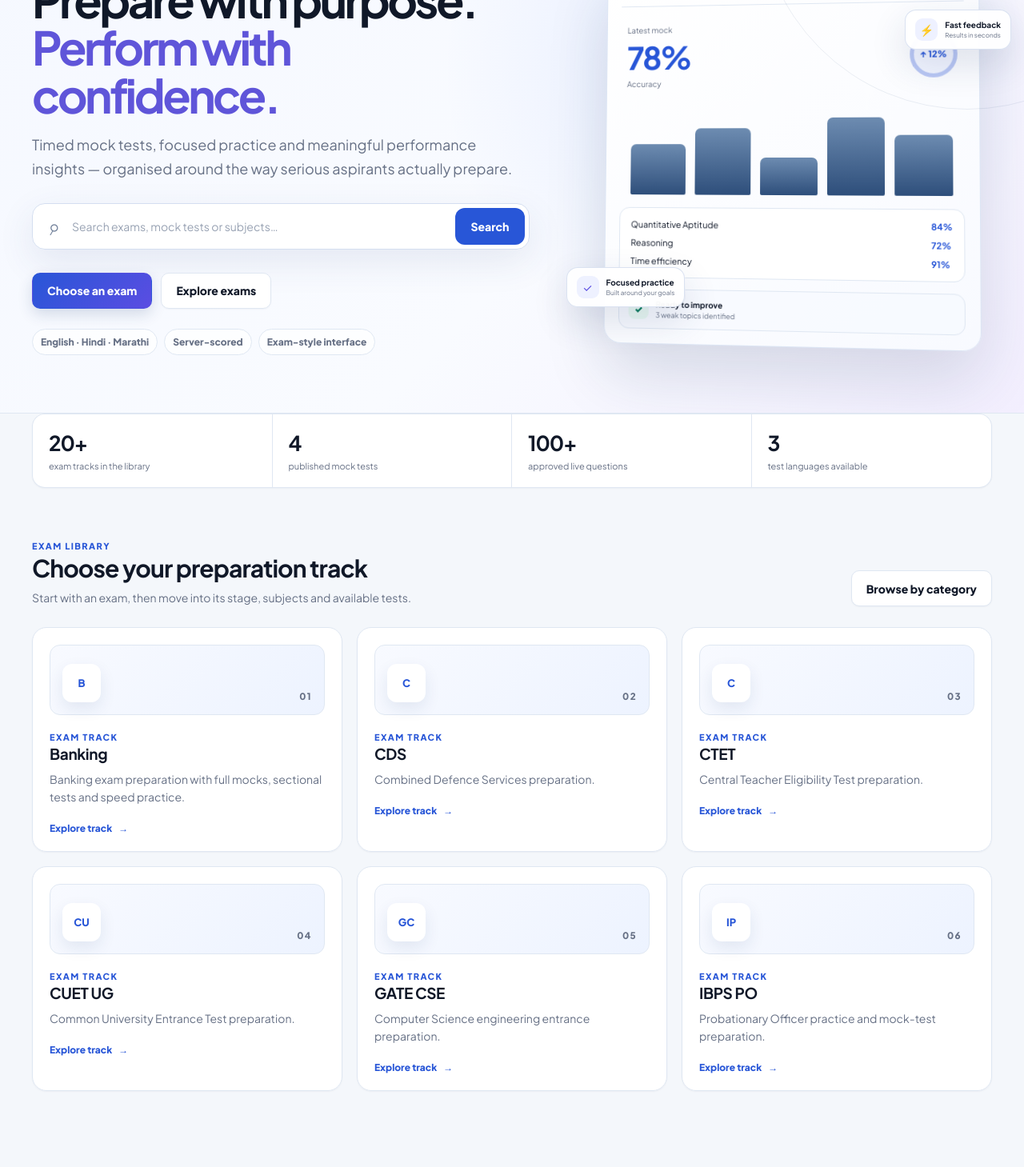
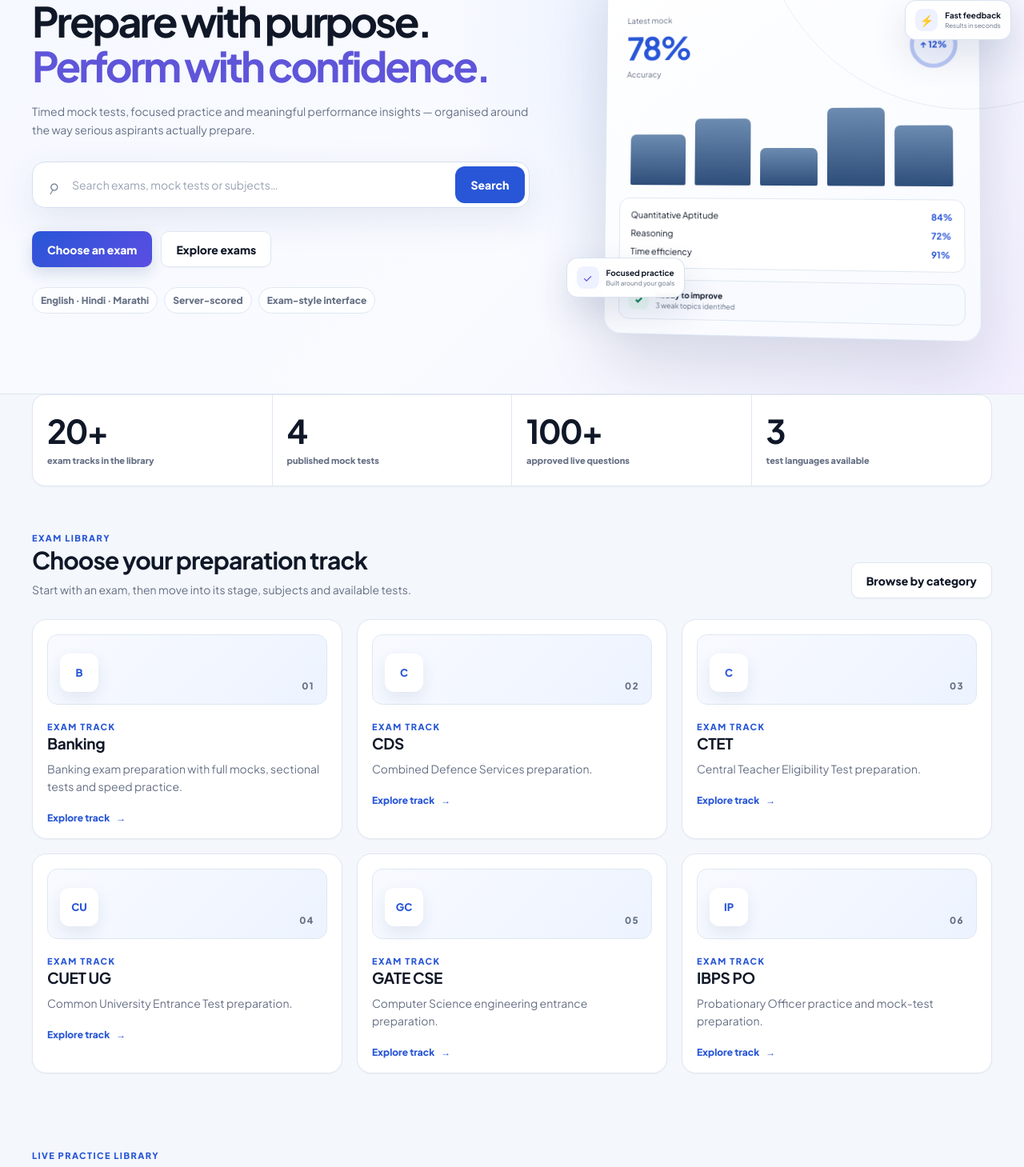
Before and after one commit to RajeshKhandare/mockwebsite, a Next.js app: page / in a window 1280 px wide. Shown: the part 220-1679 px from the top of the page at 80% size. Built offline with nearby package versions, Linux system fonts and the light colour scheme.

Commit message:
compact site typography and polish resources

```diff
--- a/app/globals.css
+++ b/app/globals.css
@@ -1608,3 +1608,129 @@ h1 { font-size: clamp(36px,4.5vw,56px); }
 .hero h1 { font-size: clamp(38px,4.8vw,58px); }
 .section { padding-top: 56px; padding-bottom: 56px; }
 .card { padding: 21px; }
+
+
+/* Active primary navigation + compact account control */
+.nav-links > a.active {
+  color: var(--text);
+  font-weight: 800;
+}
+.nav-links > a.active::after {
+  content: "";
+  display: block;
+  height: 2px;
+  margin-top: 5px;
+  border-radius: 999px;
+  background: var(--brand);
+}
+.account-avatar-icon {
+  color: var(--muted);
+}
+.account-avatar-icon svg {
+  width: 18px;
+  height: 18px;
+}
+.account-chip.account-chip-avatar-only {
+  width: 38px !important;
+  height: 38px !important;
+  min-width: 38px !important;
+}
+.account-chip.account-chip-avatar-only .account-avatar {
+  width: 38px !important;
+  height: 38px !important;
+  background: var(--surface-soft);
+  border: 1px solid var(--border);
+  color: var(--muted);
+}
+
+/* Resources */
+.resources-page { padding-top: 48px; }
+.resources-hero { align-items: flex-end; margin-bottom: 28px; }
+.resources-hero h1 { max-width: 760px; }
+.resources-hero p { max-width: 760px; }
+.resource-grid {
+  display:grid;
+  grid-template-columns:repeat(3,minmax(0,1fr));
+  gap:14px;
+}
+.resource-card { min-height:190px; }
+.resource-card h2 { margin:10px 0 8px; font-size:21px; }
+.resource-card p { margin:0; color:var(--muted); font-size:13px; line-height:1.7; }
+.resource-label {
+  display:inline-flex;
+  padding:5px 8px;
+  border:1px solid var(--border);
+  border-radius:999px;
+  color:var(--brand);
+  background:var(--accent-soft);
+  font-size:10px;
+  font-weight:800;
+  text-transform:uppercase;
+  letter-spacing:.06em;
+}
+.resource-workflow {
+  display:grid;
+  grid-template-columns:minmax(0,.85fr) minmax(0,1.15fr);
+  gap:28px;
+  margin-top:38px;
+  padding:26px;
+  border:1px solid var(--border);
+  border-radius:20px;
+  background:var(--surface-soft);
+}
+.resource-workflow h2 { margin:5px 0 8px; font-size:28px; }
+.resource-workflow p { max-width:620px; }
+.resource-steps { display:grid; grid-template-columns:repeat(2,minmax(0,1fr)); gap:10px; }
+.resource-steps div {
+  padding:15px;
+  border:1px solid var(--border);
+  border-radius:14px;
+  background:var(--surface);
+}
+.resource-steps strong { display:block; color:var(--brand); font-size:12px; margin-bottom:7px; }
+.resource-steps span { display:block; color:var(--muted); font-size:12px; line-height:1.55; }
+.resource-links { margin-top:46px; }
+.resource-link-grid .card { transition:transform .18s ease,border-color .18s ease; }
+.resource-link-grid .card:hover { transform:translateY(-2px); border-color:color-mix(in srgb,var(--brand) 45%,var(--border)); }
+.resource-preview-grid { grid-template-columns:repeat(4,minmax(0,1fr)); }
+.resource-preview-grid .card h3 { margin:10px 0 7px; }
+.resource-preview-grid .card p { color:var(--muted); font-size:12px; line-height:1.65; }
+
+.stats-strip .stats-wide > div {
+  padding:24px 18px;
+}
+.stats-strip .stats-wide strong {
+  display:block;
+  font-size:clamp(30px,3.2vw,46px) !important;
+  line-height:1;
+  letter-spacing:-.045em;
+}
+.stats-strip .stats-wide span {
+  display:block;
+  margin-top:9px;
+  font-size:11px;
+  font-weight:750;
+}
+
+/* Compact exam-platform type scale. This is intentionally closer to a one-step browser zoom-out,
+   while keeping trust metrics and primary headings prominent. */
+body { font-size: 14px; }
+h1 { font-size: clamp(30px, 3.8vw, 48px) !important; line-height:1.08; }
+h2 { font-size: clamp(21px, 2.3vw, 30px); }
+h3 { font-size: 17px; }
+.hero h1 { font-size: clamp(34px, 4.2vw, 52px) !important; }
+.hero p, .section-header p { font-size: 14px; }
+.section { padding-top: 48px; padding-bottom: 48px; }
+.card { padding: 18px; }
+
+@media (max-width: 900px) {
+  .resource-grid { grid-template-columns:repeat(2,minmax(0,1fr)); }
+  .resource-preview-grid { grid-template-columns:repeat(2,minmax(0,1fr)); }
+  .resource-workflow { grid-template-columns:1fr; }
+}
+@media (max-width: 620px) {
+  .resource-grid,.resource-preview-grid { grid-template-columns:1fr; }
+  .resources-hero { align-items:flex-start; }
+  .resource-workflow { padding:20px; }
+  .resource-steps { grid-template-columns:1fr; }
+}
```
